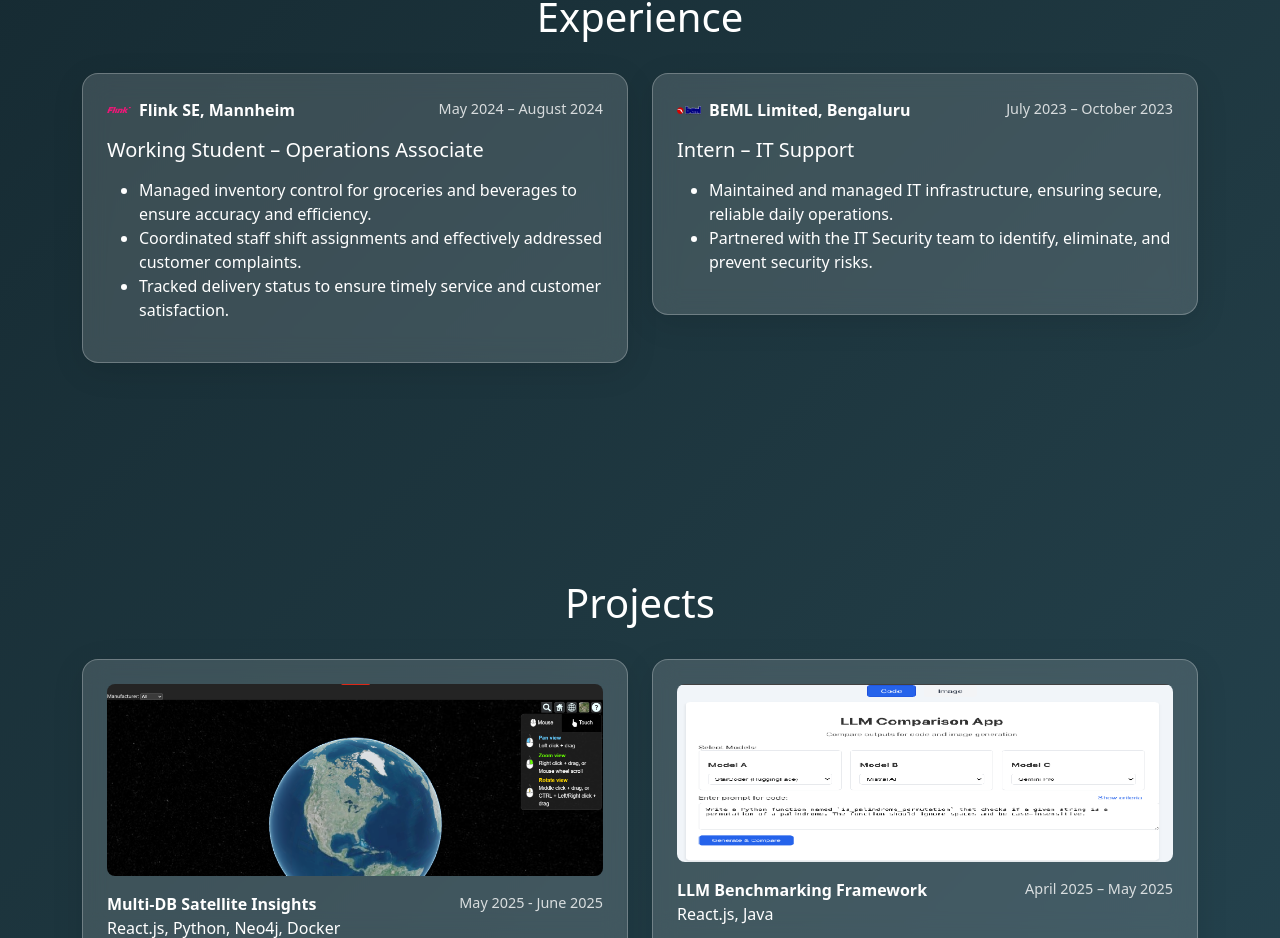
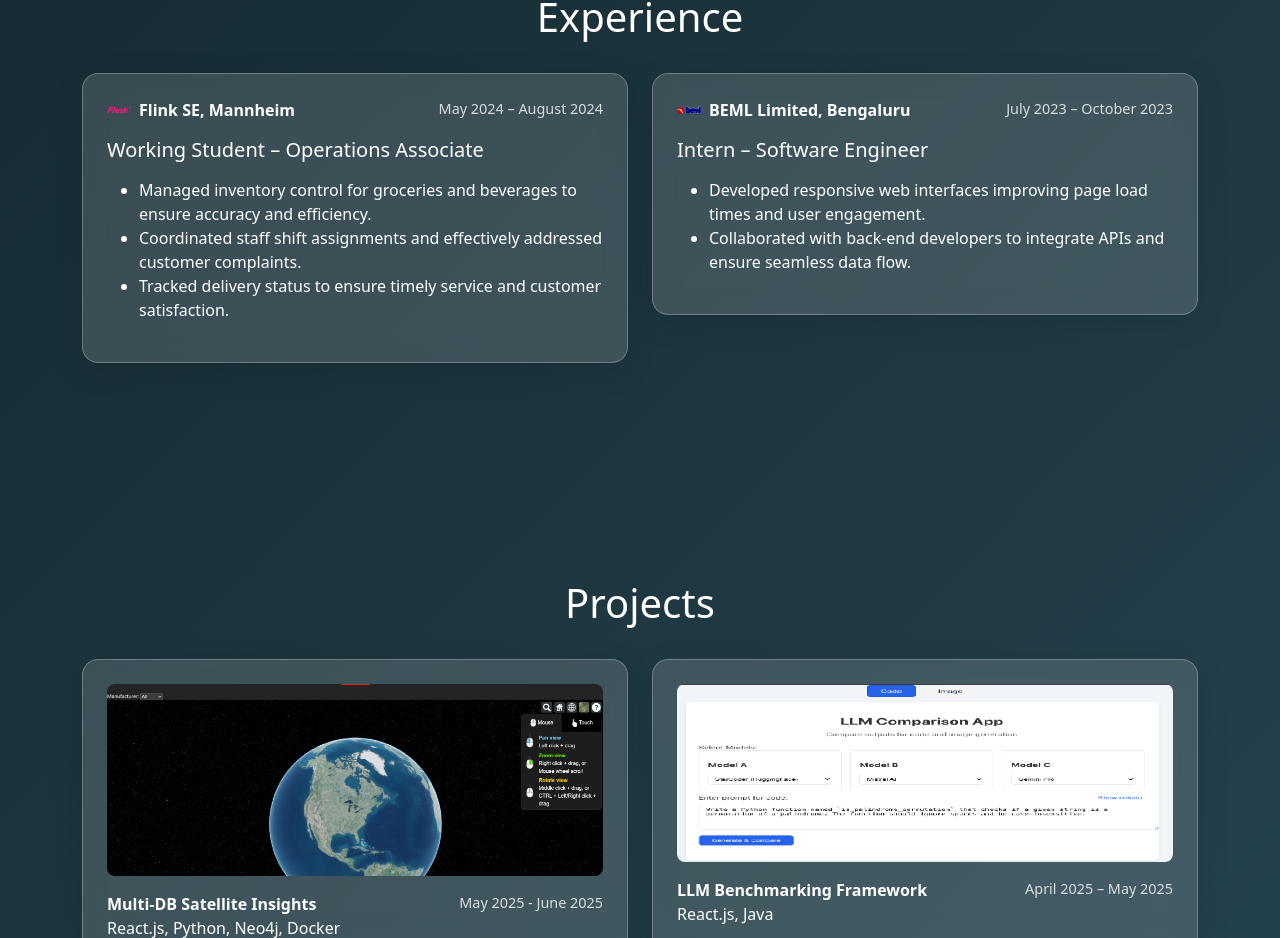
Before and after one commit to sriraminhdb/portfolio, a React (Vite) app: page / in a window 1280 px wide. Shown: the part 1139-2077 px from the top of the page. Built offline with nearby package versions, Linux system fonts and the light colour scheme.

Commit message:
Minor change

```diff
--- a/src/components/Experience.jsx
+++ b/src/components/Experience.jsx
@@ -15,11 +15,11 @@ const experiences = [
   {
     logo: '/logos/beml.png',
     company: 'BEML Limited, Bengaluru',
-    role: 'Intern – IT Support',
+    role: 'Intern – Software Engineer',
     period: 'July 2023 – October 2023',
     bullets: [
-      'Maintained and managed IT infrastructure, ensuring secure, reliable daily operations.',
-      'Partnered with the IT Security team to identify, eliminate, and prevent security risks.',
+      'Developed responsive web interfaces improving page load times and user engagement.',
+      'Collaborated with back-end developers to integrate APIs and ensure seamless data flow.',
     ],
   },
 ]
```
